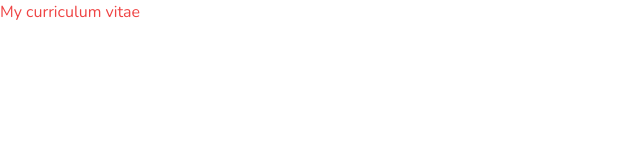
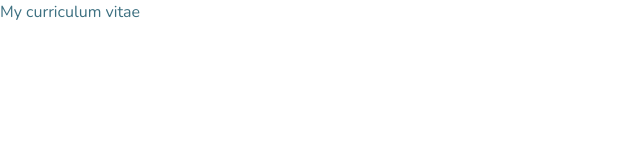
Before and after one commit to osmelsr97/my-curriculum-vitae, a React (Vite) app: page / in a window 1280 px wide. Shown: the top 160 px of the page, without its empty margins (0-640 px from the left). Built offline with nearby package versions, Linux system fonts and the light colour scheme.

Commit message:
Add 'hoki' to Tailwind color palette

```diff
--- a/src/main.tsx
+++ b/src/main.tsx
@@ -4,6 +4,6 @@ import "./main.css";
 
 ReactDOM.createRoot(document.getElementById("root")!).render(
   <React.StrictMode>
-    <h1 className="text-red-500">My curriculum vitae</h1>
+    <h1 className="text-hoki-300">My curriculum vitae</h1>
   </React.StrictMode>
 );
--- a/tailwind.config.js
+++ b/tailwind.config.js
@@ -7,6 +7,20 @@ export default {
         sans: ["Nunito", "sans"],
       },
     },
+    colors: {
+      hoki: {
+        50: "#C5D9E0",
+        100: "#90B2BE",
+        200: "#608C9A",
+        300: "#3D7081",
+        400: "#215567",
+        500: "#0F3D4D",
+        600: "#0B2E3B",
+        700: "#08212B",
+        800: "#05161D",
+        900: "#030C10",
+      },
+    },
   },
   plugins: [],
 };
```
